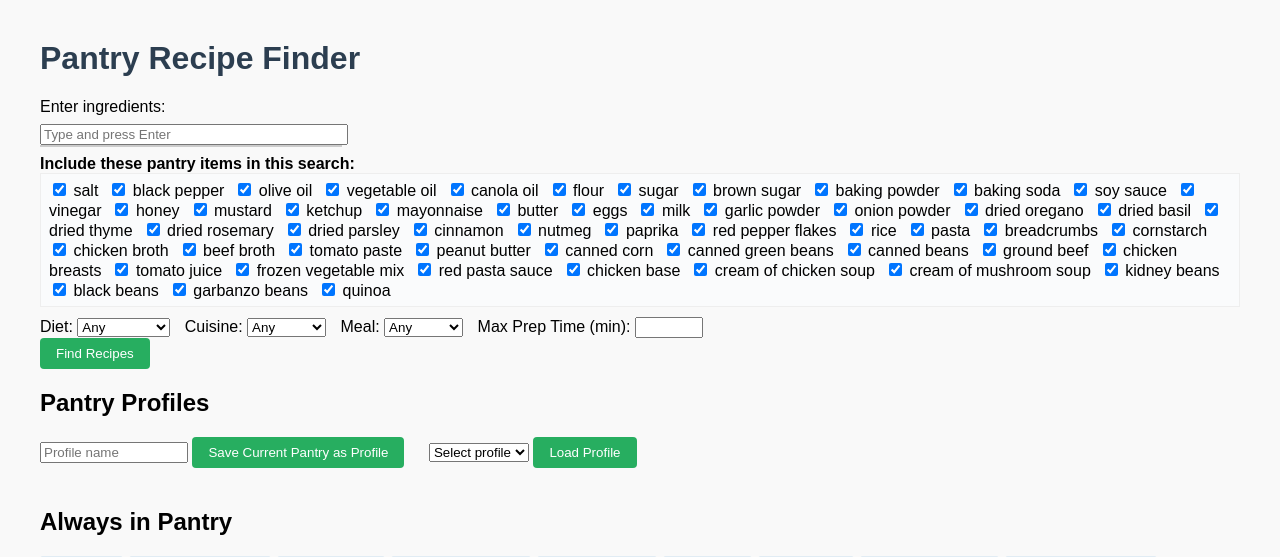
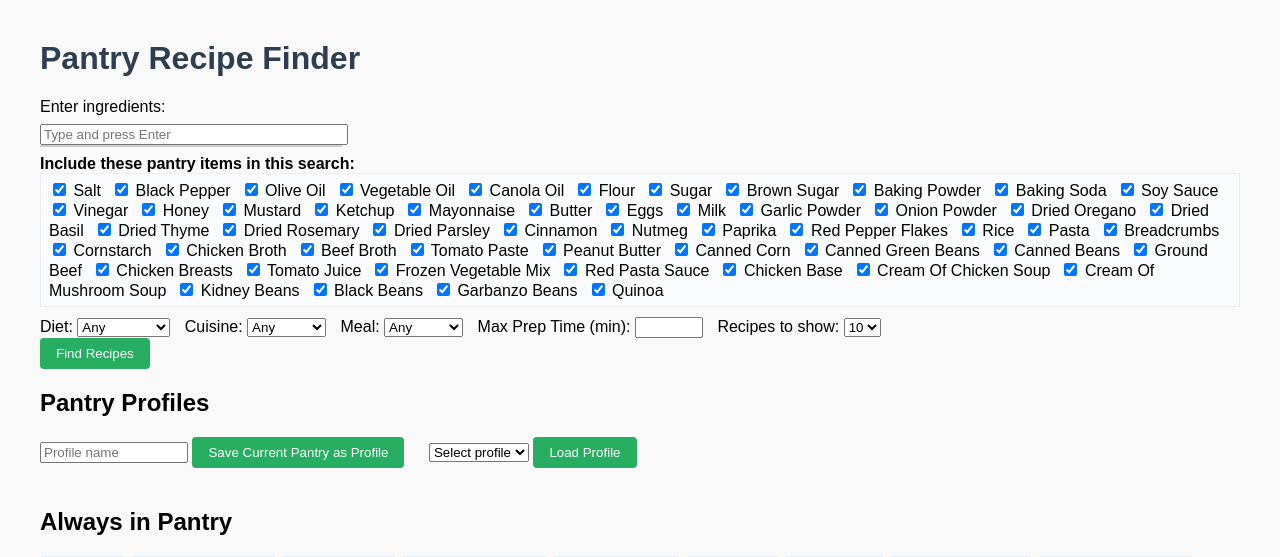
Before and after one commit to bluebart24/Pantry, a Flask app: page / in a window 1280 px wide. Shown: the top 557 px of the page. Run offline with Flask 3, Linux system fonts and the light colour scheme.

Commit message:
Capitalize pantry items and add recipe count dropdown

```diff
--- a/app.py
+++ b/app.py
@@ -10,18 +10,18 @@ SPOONACULAR_API_KEY = os.environ.get('SPOONACULAR_API_KEY', '4256ad2a43f448a6bd7
 
 # Common default set of stable pantry ingredients
 DEFAULT_PANTRY = [
-    "salt", "black pepper", "olive oil", "vegetable oil", "canola oil", "flour", "sugar", "brown sugar", "baking powder", "baking soda",
-    "soy sauce", "vinegar", "honey", "mustard", "ketchup", "mayonnaise", "butter", "eggs", "milk", "garlic powder", "onion powder",
-    "dried oregano", "dried basil", "dried thyme", "dried rosemary", "dried parsley", "cinnamon", "nutmeg", "paprika", "red pepper flakes",
-    "rice", "pasta", "breadcrumbs", "cornstarch", "chicken broth", "beef broth", "tomato paste", "peanut butter",
+    "Salt", "Black Pepper", "Olive Oil", "Vegetable Oil", "Canola Oil", "Flour", "Sugar", "Brown Sugar", "Baking Powder", "Baking Soda",
+    "Soy Sauce", "Vinegar", "Honey", "Mustard", "Ketchup", "Mayonnaise", "Butter", "Eggs", "Milk", "Garlic Powder", "Onion Powder",
+    "Dried Oregano", "Dried Basil", "Dried Thyme", "Dried Rosemary", "Dried Parsley", "Cinnamon", "Nutmeg", "Paprika", "Red Pepper Flakes",
+    "Rice", "Pasta", "Breadcrumbs", "Cornstarch", "Chicken Broth", "Beef Broth", "Tomato Paste", "Peanut Butter",
     # Canned and frozen vegetables, meats, and juices
-    "canned corn", "canned green beans", "canned beans", "ground beef", "chicken breasts", "tomato juice", "frozen vegetable mix",
+    "Canned Corn", "Canned Green Beans", "Canned Beans", "Ground Beef", "Chicken Breasts", "Tomato Juice", "Frozen Vegetable Mix",
     # Added sauces and bases
-    "red pasta sauce", "chicken base", "cream of chicken soup", "cream of mushroom soup",
+    "Red Pasta Sauce", "Chicken Base", "Cream Of Chicken Soup", "Cream Of Mushroom Soup",
     # Bean varieties
-    "kidney beans", "black beans", "garbanzo beans",
+    "Kidney Beans", "Black Beans", "Garbanzo Beans",
     # Grains
-    "quinoa"
+    "Quinoa"
 ]
 
 # Simple in-memory cache for recipe lookups
@@ -78,11 +78,18 @@ def index():
         pantry_checked = [i.strip() for i in pantry_for_search.split(',') if i.strip()]
         all_ingredients = list(set(user_ingredients + pantry_checked))
         used_ingredients = all_ingredients
+        # Get number of recipes to show, default 10, increments of 10
+        try:
+            number = int(request.form.get('number', 10))
+            if number < 1:
+                number = 10
+        except Exception:
+            number = 10
         if all_ingredients:
             try:
                 params = {
                     'ingredients': ','.join(all_ingredients),
-                    'number': 5,
+                    'number': number,
                     'apiKey': SPOONACULAR_API_KEY
                 }
                 if diet:
--- a/templates/index.html
+++ b/templates/index.html
@@ -57,6 +57,14 @@
             </select>
             <label for="max_time" style="margin-left:10px;">Max Prep Time (min):</label>
             <input type="number" id="max_time" name="max_time" min="1" style="width:60px;">
+            <label for="num_recipes" style="margin-left:10px;">Recipes to show:</label>
+            <select id="num_recipes" name="number">
+                <option value="10">10</option>
+                <option value="20">20</option>
+                <option value="30">30</option>
+                <option value="40">40</option>
+                <option value="50">50</option>
+            </select>
         </div>
         <input type="hidden" name="form_type" value="ingredients">
         <button type="submit">Find Recipes</button>
```
